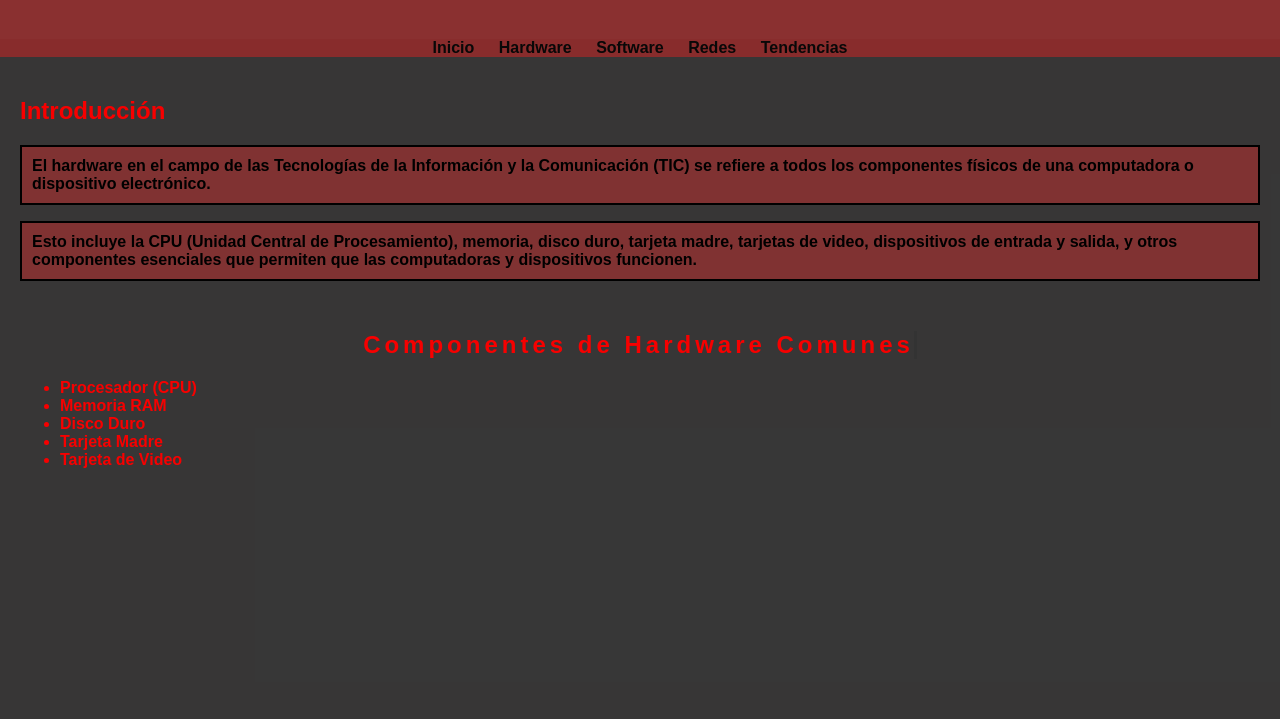
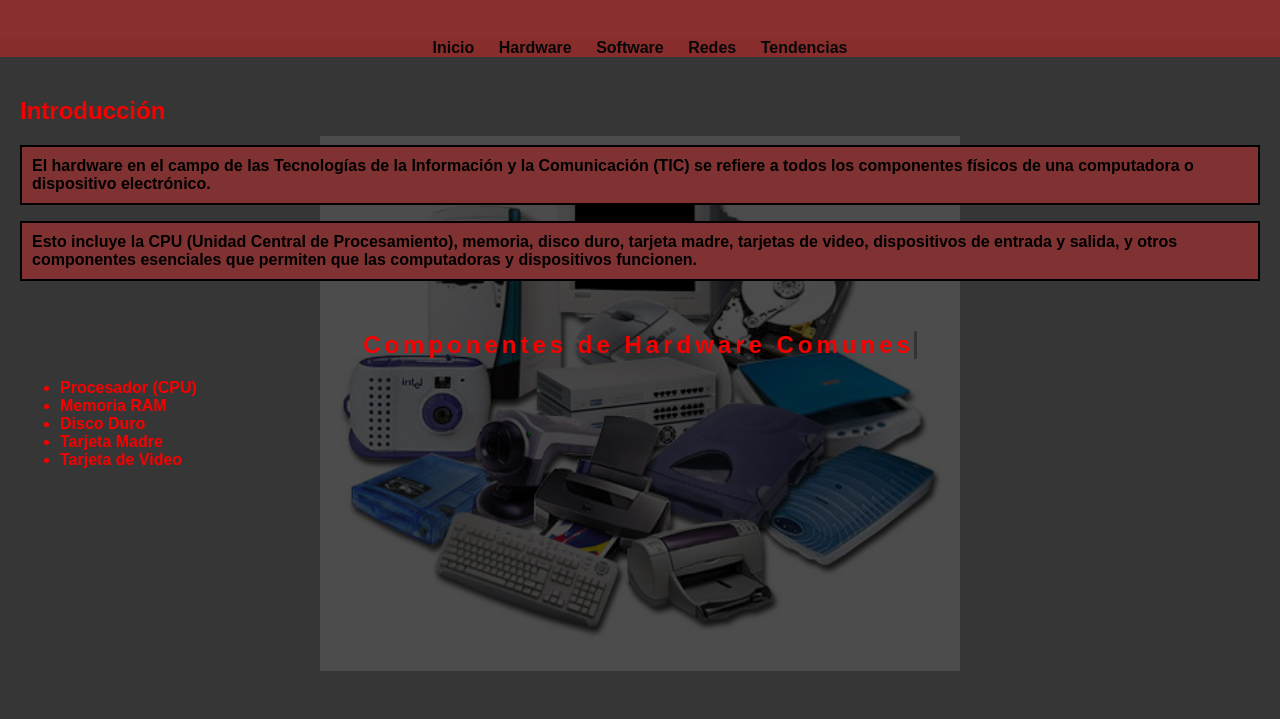
Before and after one commit to jorgemouro/jorgemouro.github.io, a plain HTML site: page pagina1.html in a window 1280 px wide. Shown: the part 81-800 px from the top of the page. Drawn offline with Linux system fonts and the light colour scheme.

Commit message:
Update pagina1.html

```diff
--- a/pagina1.html
+++ b/pagina1.html
@@ -6,7 +6,7 @@
     <link rel="stylesheet" href="style.css">
     <title>Hardware</title>
 </head>
-<body style="background-image: url('imagenes/hardware.jpg'); background-size: 50%;">
+<body style="background-image: url('hardware.jpg'); background-size: 50%;">
     <header>
         <h1>Hardware</h1>
     </header>
```
